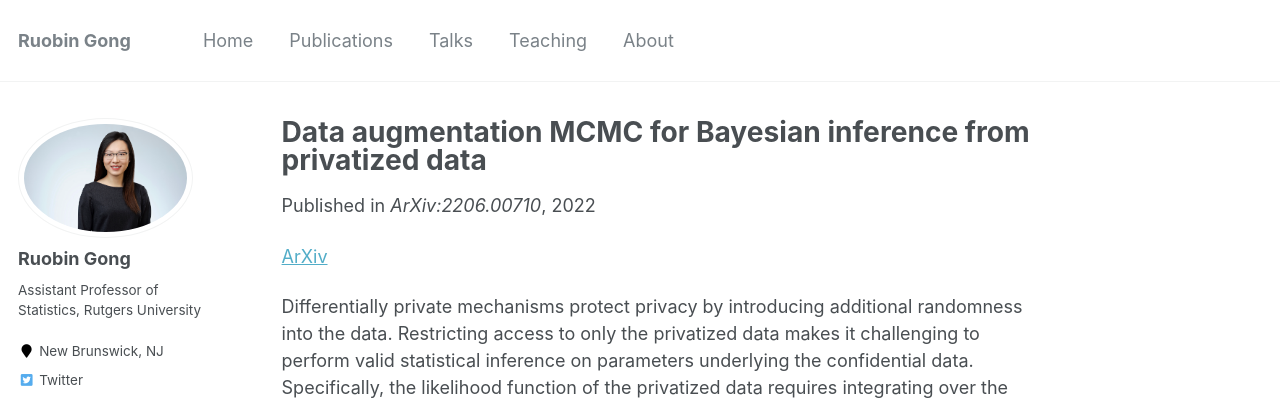
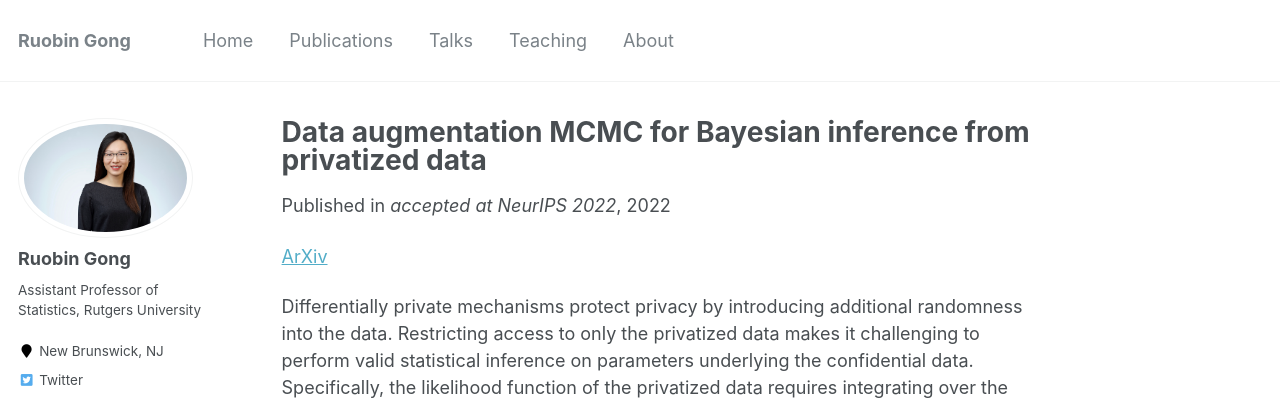
Before and after one commit to RuobinGong/RuobinGong.github.io, a Jekyll site: the page built from _publications_privacy/2022-06-01-DAMCMC.md, in a window 1280 px wide and 1221 px high. Shown: the top 400 px of the window. Built offline with Jekyll 4.4.1, drawn with Linux system fonts in a browser that asks for light colours; some web fonts are replaced.

Commit message:
Update 2022-06-01-DAMCMC.md

```diff
--- a/_publications_privacy/2022-06-01-DAMCMC.md
+++ b/_publications_privacy/2022-06-01-DAMCMC.md
@@ -4,7 +4,7 @@ collection: publications
 permalink: /publication/2022-06-01-DAMCMC
 excerpt: ''
 date: 2022-06-01
-venue: 'ArXiv:2206.00710'
+venue: 'accepted at NeurIPS 2022'
 author: 'N Ju, JA Awan, R Gong, VA Rao'
 
 ---
```
